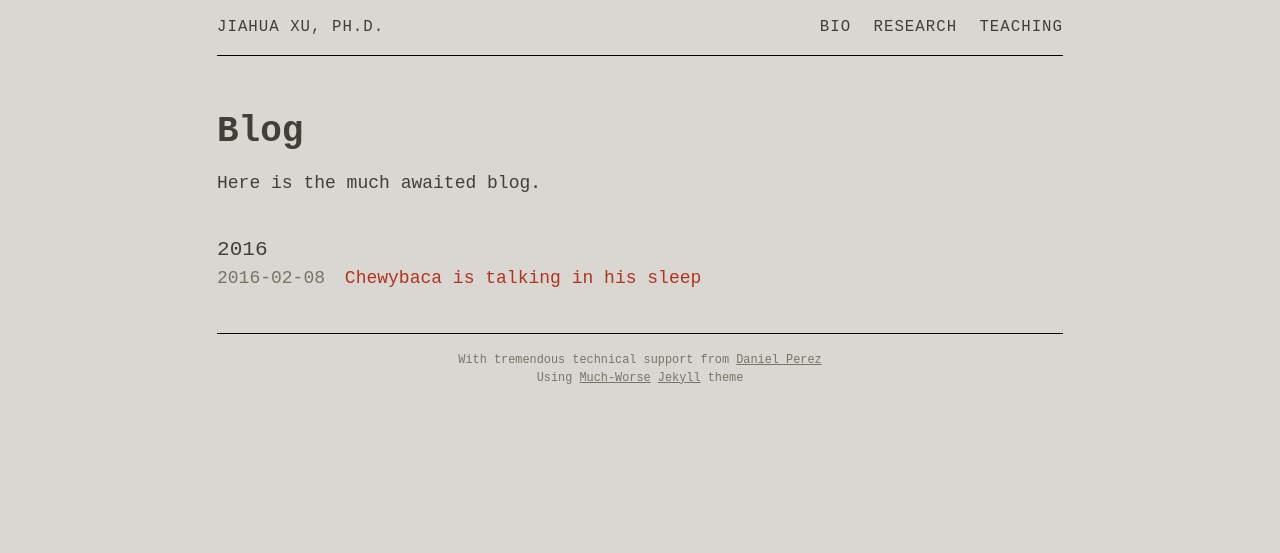
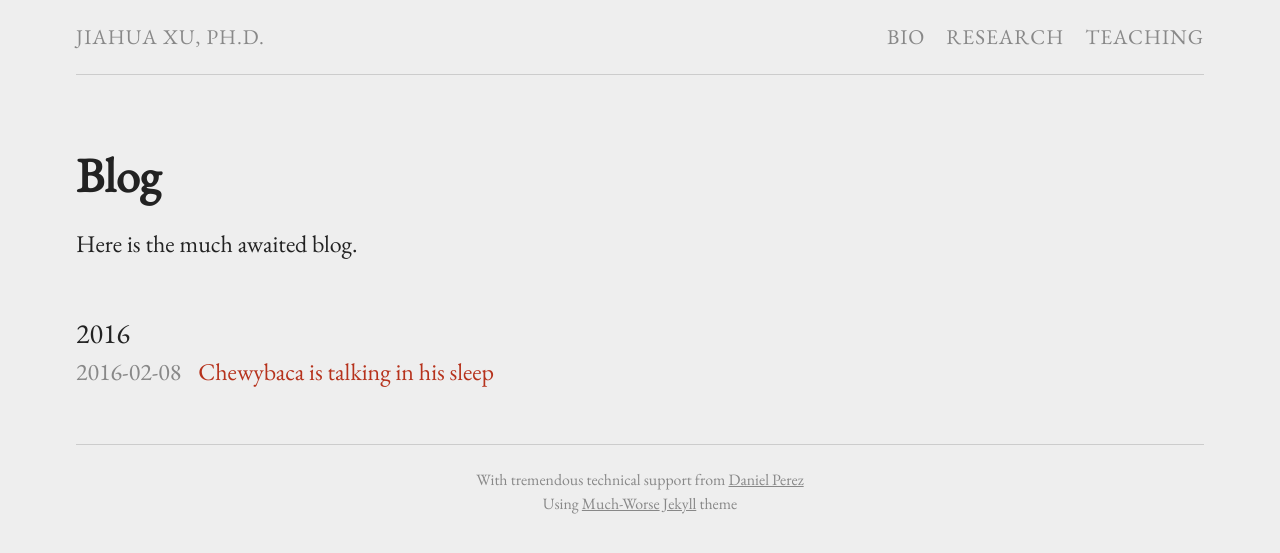
Before and after one commit to xujiahuayz/xujiahuayz.github.io, a Jekyll site: the page built from blog.md, in a window 1280 px wide. Shown: the top 553 px of the page. Built offline with Jekyll 4.4.1, drawn with Linux system fonts in a browser that asks for light colours.

Commit message:
Revert "update"
This reverts commit c97bf50fddf473914ad1b13d2e10396c8443ed42.

```diff
--- a/_sass/_header.scss
+++ b/_sass/_header.scss
@@ -116,7 +116,7 @@
     @include media-query($mobile) {
         position: absolute;
         top: 9px;
-        right: 2px;
+        right: 20px;
         border: 1px solid $line-color;
         border-radius: 5px;
         text-align: right;
@@ -152,7 +152,7 @@
 
         .page-link {
             display: block;
-            padding: 2px 2px;
+            padding: 5px 10px;
         }
     }
 }
--- a/_sass/_mobile-header.scss
+++ b/_sass/_mobile-header.scss
@@ -13,7 +13,7 @@
     .site-nav .menu {
         display: block;
         left: -3px;
-        min-width: 250px;
+        min-width: 215px;
         padding: 4px 0;
         position: relative;
         right: -3px;
@@ -39,7 +39,7 @@
 
     .site-nav a,
     .site-nav li.current-menu-item > a {
-        padding: 4px 2px;
+        padding: 4px 10px;
     }
 
     .site-nav .menu > li {
@@ -51,15 +51,15 @@
         border: 0;
         display: block;
         position: relative;
-        min-width: 250px;
-        max-width: 250px;
+        min-width: 215px;
+        max-width: 215px;
         top: auto;
         right: auto;
         width: auto;
     }
 
     .site-nav .sub-menu {
-        padding-left: 4px;
+        padding-left: 16px;
     }
     .site-nav .sub-menu li.current-menu-item > a {
     }
--- a/css/main.scss
+++ b/css/main.scss
@@ -3,8 +3,8 @@
 ---
 @charset "utf-8";
 
-$base-font-family: "Courier New", Courier, monospace;
-$base-font-size:   large;
+$base-font-family: 'EB Garamond', serif;
+$base-font-size:   x-large;
 $small-font-size:  0.875em;
 $vsmall-font-size: 0.66em;
 $base-line-height: 1.5;
@@ -18,18 +18,17 @@ $grey-vdark: #222;
 $blue:       #0091ed;
 $orange:     #ca6c18;
 $red:        #b6321c;
-$ash-light:  #d9d7d2;
 
-$background:        $ash-light;
+$background:        $grey-vlight;
 $dark-background:   darken($background, 5%);
-$text-color:        darken($background, 60%);
-$text-light-color:  darken($background, 40%);
+$text-color:        $grey-vdark;
+$text-light-color:  $grey;
 $url-color:         $red;
 $url-hover-color:   $orange;
-$header-text-color: $text-color;
-$header-hover-color:$text-light-color;
+$header-text-color: $text-light-color;
+$header-hover-color:$text-color;
 $header-hover-url:  $url-color;
-$line-color:        darken($background, 90%);
+$line-color:        $grey-light;
 
 // Width of the content area
 $content-width:    50em;
```
Also changed, not shown: index.md (+1 -1 lines).
